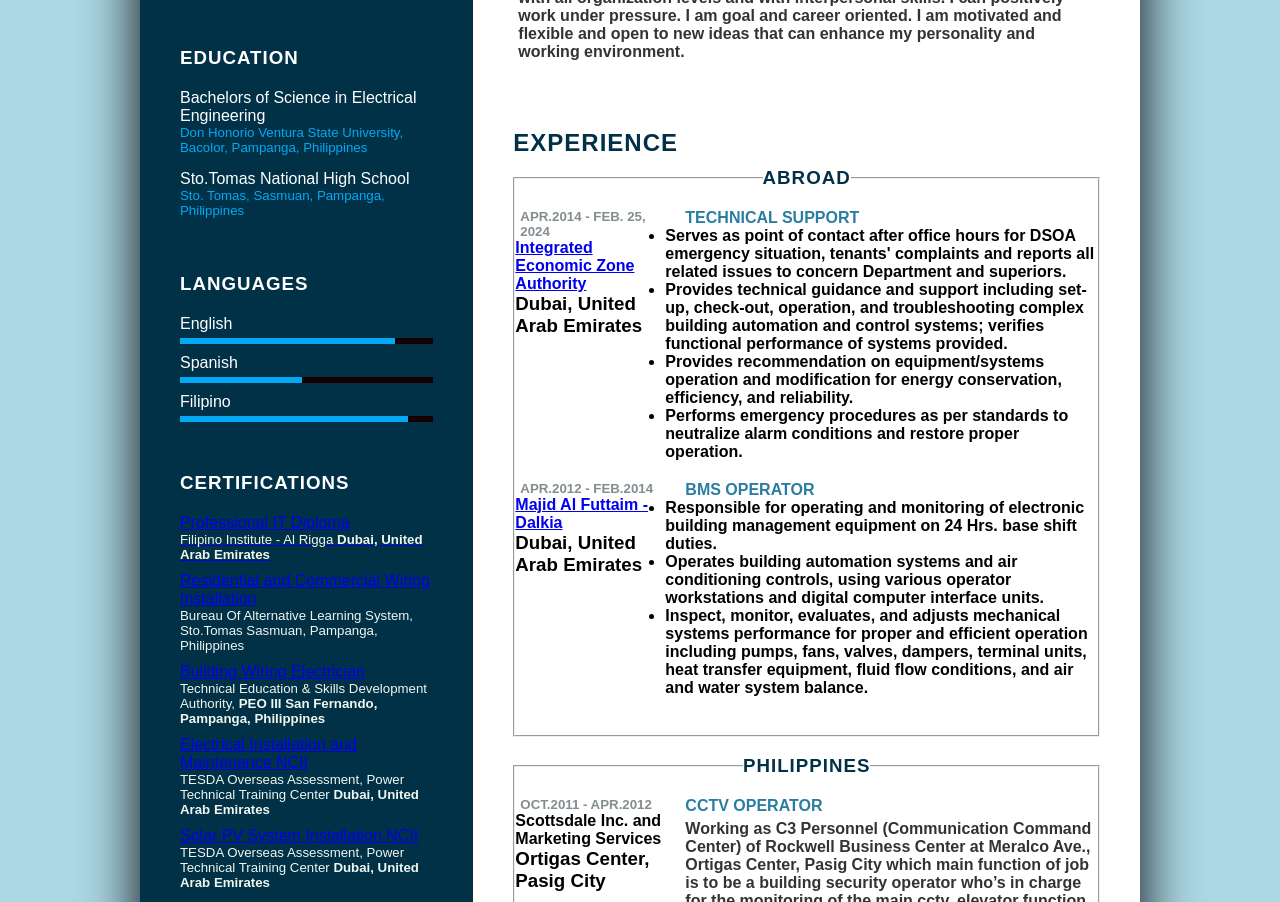
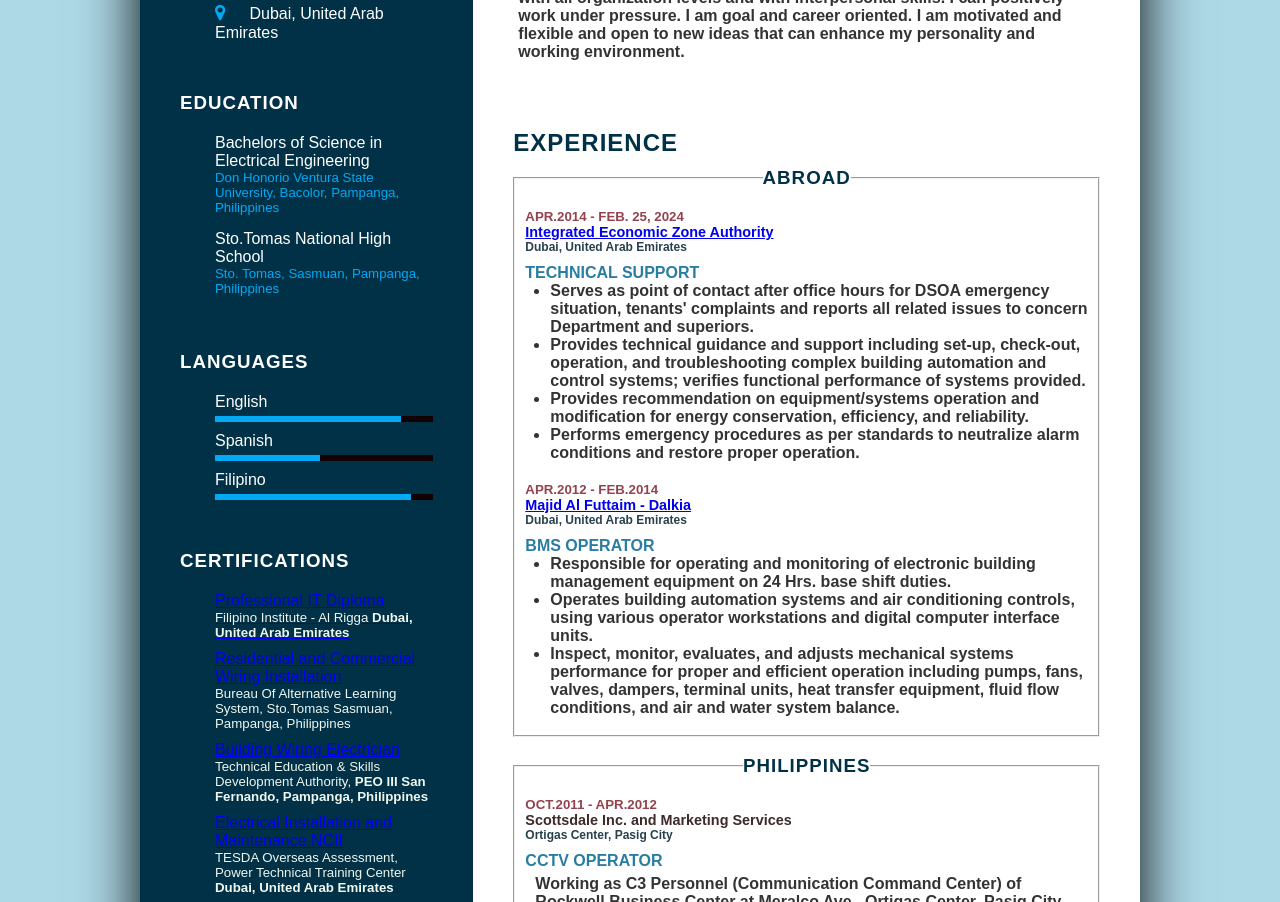
Before and after one commit to monching0013/resume, a plain HTML site: page index.html in a window 1280 px wide. Shown: the part 617-1519 px from the top of the page. Drawn offline with Linux system fonts and the light colour scheme.

Commit message:
Update My Resume_style.css

```diff
--- a/My Resume_style.css
+++ b/My Resume_style.css
@@ -66,13 +66,13 @@
     text-transform: uppercase;
     text-align: center;
     font-weight: 900;
-    line-height: 1.4em;
+    line-height: 1.2em;
 }
 .profileText h2 span
 {
     font-size: 0.8em;
-    font-weight: 700;
-    color: skyblue;
+    font-weight: 500;
+     color: skyblue;
 }
 .contactInfo
 {
@@ -191,6 +191,11 @@
     color: #333;
     margin: 5px;
 }
+ul {
+    color: #333;
+    margin-left: 35px;
+}
+ul .des
 .about .box
 {
     display: flex;
@@ -204,20 +209,43 @@
 .about .box .year_company h5
 {
     text-transform: uppercase;
-    color: #848c90;
+    color: #93434d;
     font-weight: 600;
-    margin-left: 5px;
+    margin-left: 10px;
+    margin-top: 20px;
+}
+.about .box .year_company h4
+{
+    color: #3d2a2a;
+    font-weight: 800;
+    margin-left: 10px;
+    display: block;
+    font-size: 0.90em;
+}
+.about .box .year_company h3
+{
+    color: #28404d;
+    font-weight: 800;
+    margin-left: 10px;
+    display: block;
+    font-size: 0.75em;
 }
 .about .box .text h4
 {
     text-transform: uppercase;
     color: #2a7da2;
     font-size: 16px;
-    margin-left: 20px;
+    margin-left: 10px;
+    margin-top: 10px;
 }
 .about .box .text p
 {
     margin-left: 20px;
+}
+.about .box .text .description p
+{
+    margin-left: 0px;
+
 }
 .interest ul
 {
@@ -267,6 +295,6 @@
     }
     .about .box .text p
     {
-        margin-left: 5px;
+        margin-left: 0px;
     }
 }
```
